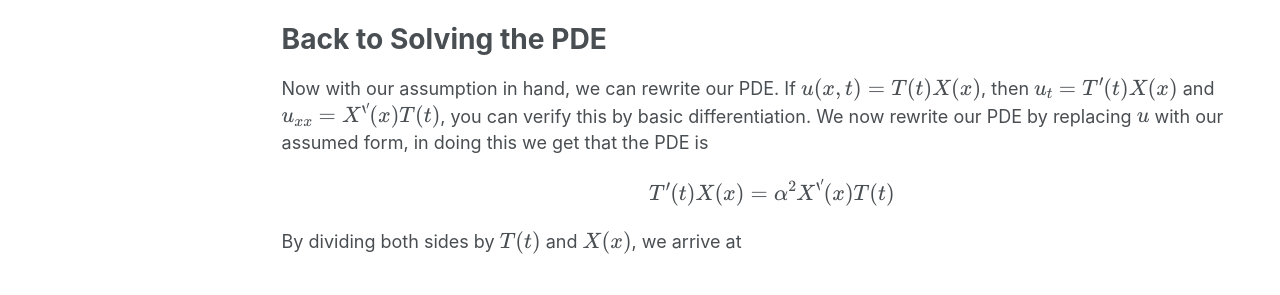
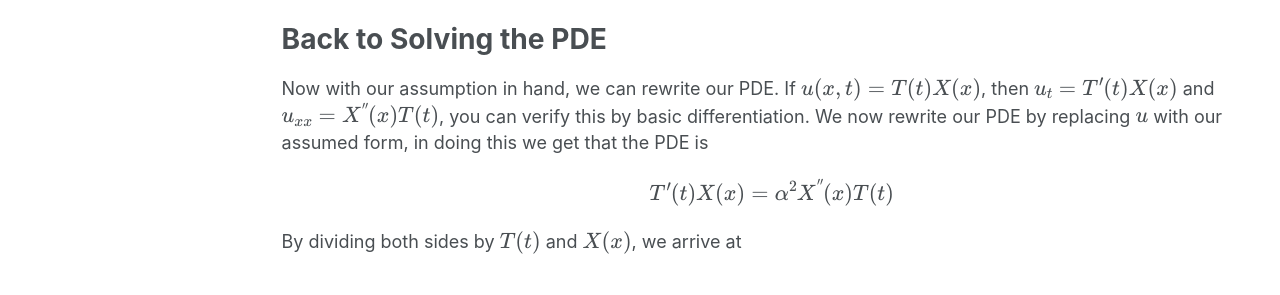
Before and after one commit to Nasser-Mohammed/Nasser-Mohammed.github.io, a Jekyll site: the page built from _pages/notes/pde/heatequation.md, in a window 1280 px wide and 900 px high, scrolled down 1135 px. Shown: the part 232-527 px from the top of the window. Built offline with Jekyll 4.4.1, drawn with Linux system fonts in a browser that asks for light colours.

Commit message:
Update heatequation.md

```diff
--- a/_pages/notes/pde/heatequation.md
+++ b/_pages/notes/pde/heatequation.md
@@ -30,4 +30,4 @@ As mentioned, this assumption is not random. We could skip trying to assume that
 
 Back to Solving the PDE
 =====
-Now with our assumption in hand, we can rewrite our PDE. If \\(u(x,t) = T(t)X(x)\\), then \\(u_t = T'(t)X(x)\\) and \\(u_{xx} = X^{''}(x)T(t)\\), you can verify this by basic differentiation. We now rewrite our PDE by replacing \\(u\\) with our assumed form, in doing this we get that the PDE is \\[T'(t)X(x) = \alpha^2X^{''}(x)T(t)\\] By dividing both sides by \\(T(t)\\) and \\(X(x)\\), we arrive at
+Now with our assumption in hand, we can rewrite our PDE. If \\(u(x,t) = T(t)X(x)\\), then \\(u_t = T'(t)X(x)\\) and \\(u_{xx} = X^{\''}(x)T(t)\\), you can verify this by basic differentiation. We now rewrite our PDE by replacing \\(u\\) with our assumed form, in doing this we get that the PDE is \\[T'(t)X(x) = \alpha^2X^{\''}(x)T(t)\\] By dividing both sides by \\(T(t)\\) and \\(X(x)\\), we arrive at
```
